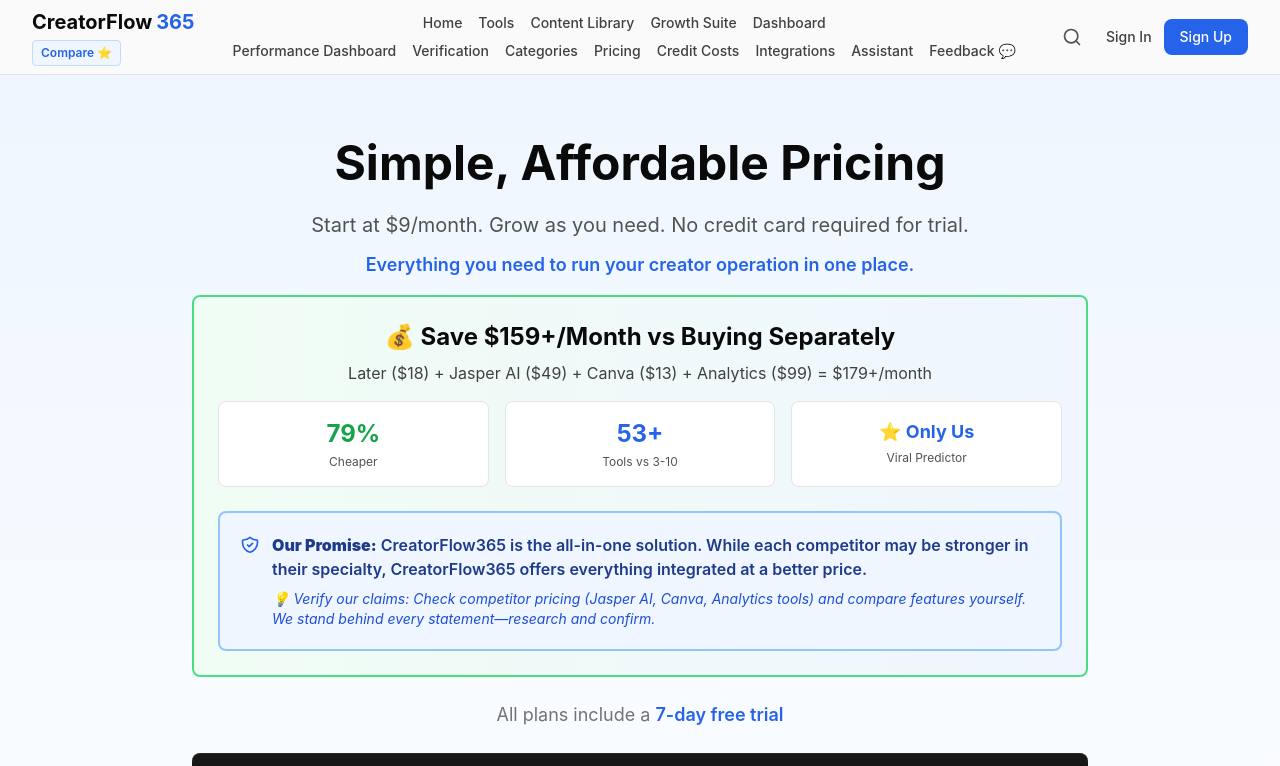
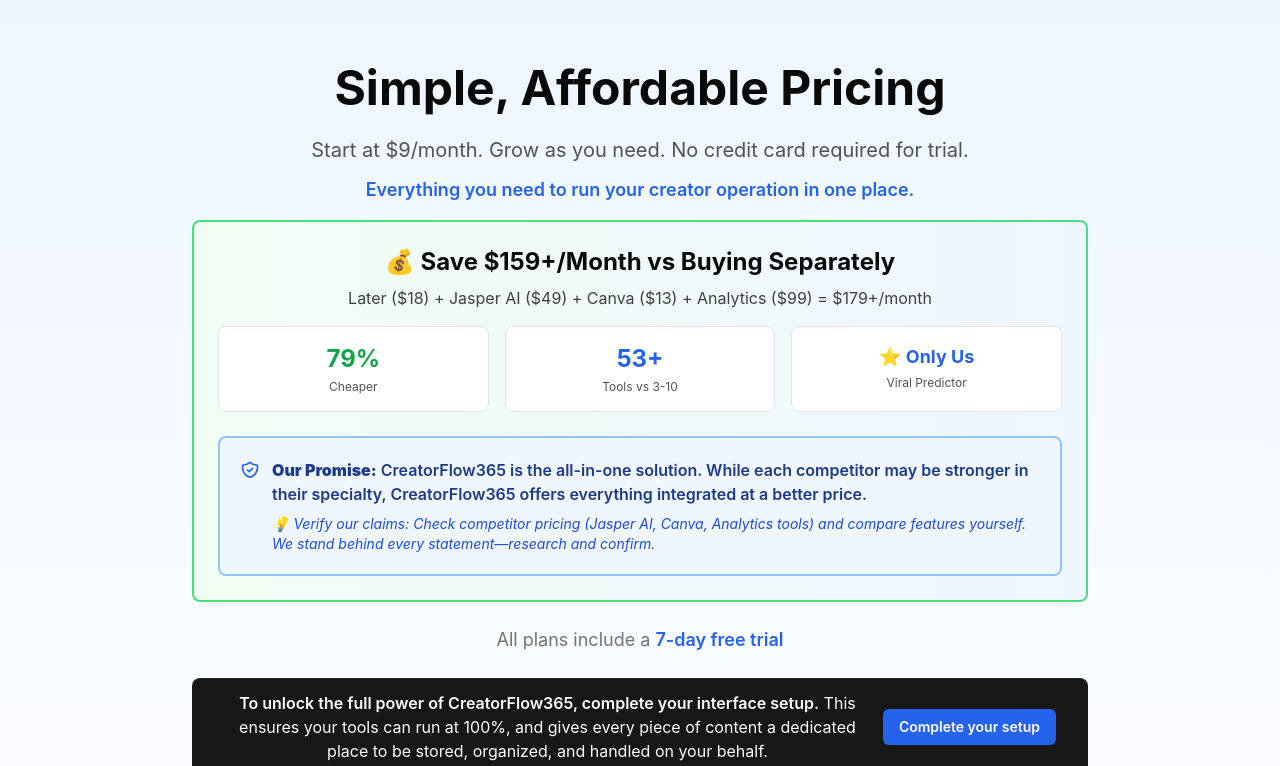
Before and after one commit to emasmela-dotcom/toolmarket365.com, a Next.js app: page /pricing in a window 1280 px wide. Shown: the top 766 px of the page. Built offline with nearby package versions, Linux system fonts and the light colour scheme; no server answers.

Commit message:
Refactor layout and Home components for improved simplicity
- Removed the AppShell component from the layout for a more straightforward structure.
- Updated the Home component to use an anchor tag instead of the Link component for navigation.

```diff
--- a/app/layout.tsx
+++ b/app/layout.tsx
@@ -1,6 +1,5 @@
 import type { Metadata } from 'next'
 import './globals.css'
-import { AppShell } from '@/components/AppShell'
 
 export const metadata: Metadata = {
   title: 'CreatorFlow365 — The Micro-SaaS Marketplace for Content Creators',
@@ -16,9 +15,7 @@ export default function RootLayout({
 }) {
   return (
     <html lang="en">
-      <body className="antialiased">
-        <AppShell>{children}</AppShell>
-      </body>
+      <body className="antialiased">{children}</body>
     </html>
   )
 }
--- a/app/page.tsx
+++ b/app/page.tsx
@@ -1,5 +1,3 @@
-import Link from 'next/link'
-
 export default function Home() {
   return (
     <div className="min-h-screen flex flex-col items-center justify-center p-8">
@@ -9,12 +7,12 @@ export default function Home() {
       <p className="text-mono-600 dark:text-mono-400 mb-6 text-center">
         The Micro-SaaS Marketplace for Content Creators
       </p>
-      <Link
+      <a
         href="/tools"
         className="px-6 py-3 bg-accent-600 text-white font-medium rounded-lg hover:bg-accent-700 transition-colors"
       >
         Browse Tools
-      </Link>
+      </a>
     </div>
   )
 }
```
